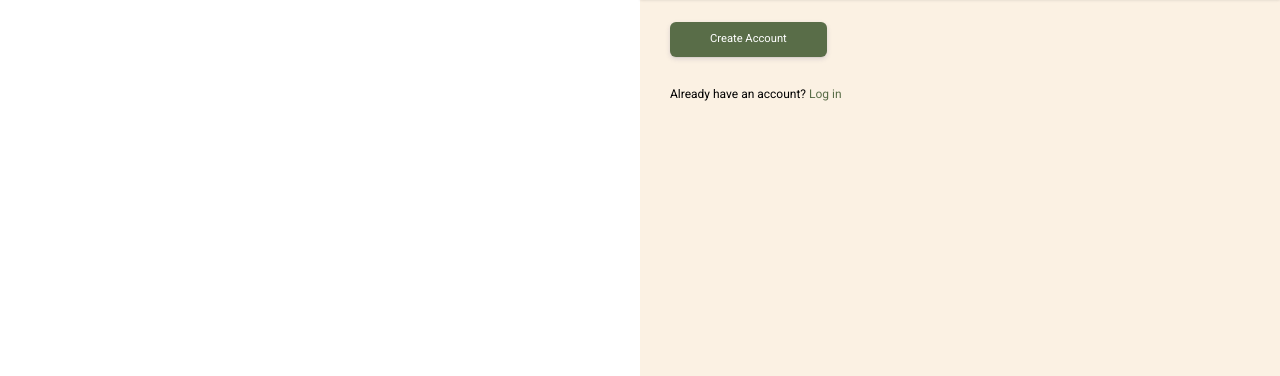
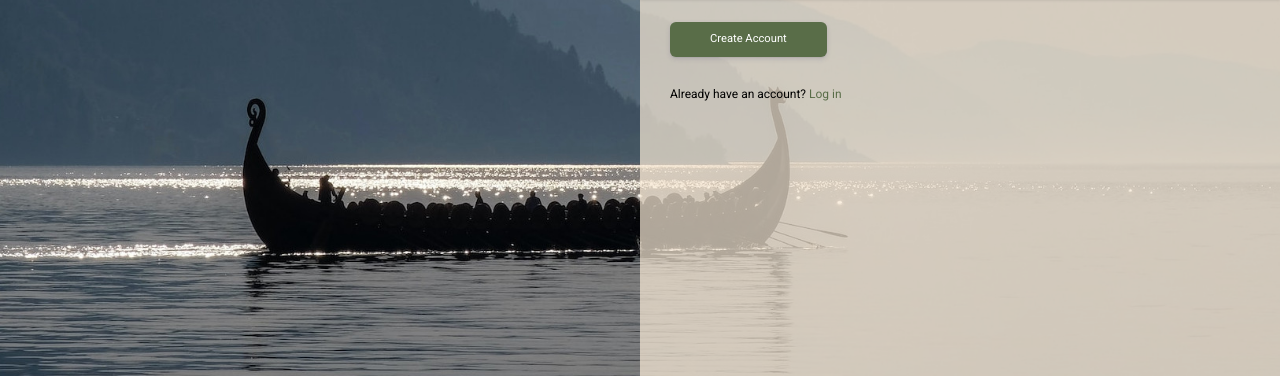
Before and after one commit to cwbads22/odinform, a plain HTML site: page index.html in a window 1280 px wide. Shown: the part 474-850 px from the top of the page. Drawn offline with Linux system fonts and the light colour scheme; the site is published under a folder, as on GitHub Pages, so addresses that start at the root find nothing; a web font is replaced by a local one.

Commit message:
Update style.css

```diff
--- a/style.css
+++ b/style.css
@@ -8,7 +8,7 @@
 }
 
 body {
-  background-image: url(/imgs/viks.jpg);
+  background-image: url(./imgs/viks.jpg);
   background-size: cover;
   background-repeat: no-repeat;
 }
```
